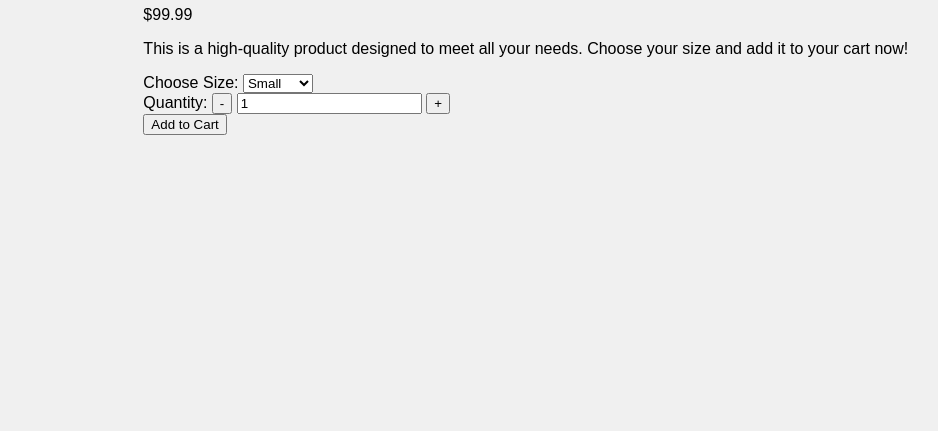
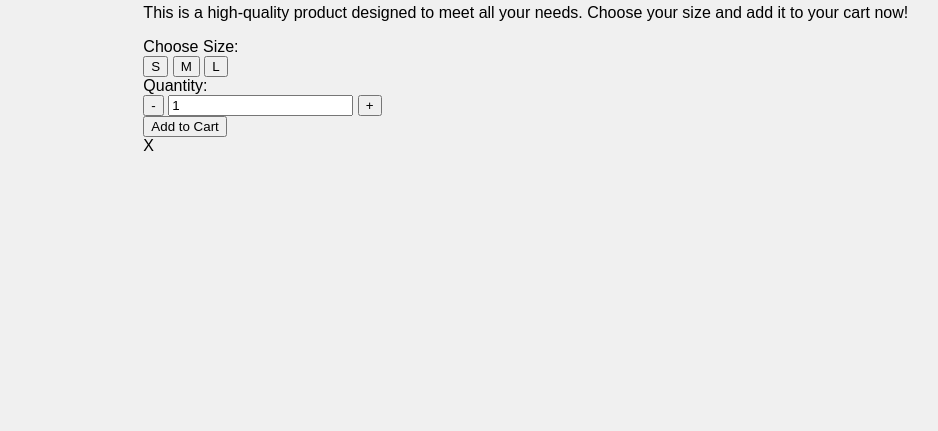
Before and after one commit to adwaithek/product-detail, a plain HTML site: page index.html in a window 1280 px wide. Shown: the part 369-800 px from the top of the page, without its empty margins (170-1108 px from the left). Drawn offline with Linux system fonts and the light colour scheme; no server answers.

Commit message:
Update index.html

```diff
--- a/index.html
+++ b/index.html
@@ -1,12 +1,14 @@
 <!DOCTYPE html>
 <html lang="en">
+
 <head>
   <link rel="stylesheet" href="./style.css">
   <meta charset="UTF-8">
   <meta name="viewport" content="width=device-width, initial-scale=1.0">
-  <title>Carousel with Product Info</title>
+  <title> product </title>
 
 </head>
+
 <body>
   <div class="main-container">
     <div class="product_main">
@@ -19,34 +21,44 @@
         <div id="thumbnails" class="thumbnails"></div>
       </div>
 
-    <!-- Product Info Section -->
+      <!-- Product Info   -->
       <div class="product-info">
-      <h1>Awesome Product</h1>
+        <h1>Sample Product</h1>
         <p class="price">$99.99</p>
         <p class="description">
           This is a high-quality product designed to meet all your needs. Choose your size and add it to your cart now!
         </p>
 
         <!-- Variant Selector -->
-      <label for="variant-selector">Choose Size:</label>
-      <select id="variant-selector">
-        <option value="Small">Small</option>
-        <option value="Medium">Medium</option>
-        <option value="Large">Large</option>
-      </select>
+        <div class="variant-selector">
+          <span>Choose Size:</span>
+          <div id="variant-options">
+            <button class="variant-option active" data-value="Small">S</button>
+            <button class="variant-option" data-value="Medium">M</button>
+            <button class="variant-option" data-value="Large">L</button>
+          </div>
+        </div>
 
         <!-- Quantity Selector -->
         <div class="quantity-container">
-        <label for="quantity-selector">Quantity:</label>
+          <label for="quantity-selector">Quantity:</label><br>
+          <div class="quantity-input-container">
             <button id="decrease-btn">-</button>
             <input type="number" id="quantity-selector" min="1" value="1">
             <button id="increase-btn">+</button>
+          </div>
         </div>
 
         <!-- Add to Cart Button -->
         <button id="add-to-cart-btn">Add to Cart</button>
 
-     <div id="confirmation-message" class="hidden"></div>
+        <!-- Modal -->
+<div id="modal" class="modal hidden">
+  <div class="modal-content">
+    <span id="close-modal" class="close">X</span>
+    <p id="modal-message"></p>
+  </div>
+</div>
 
 
       </div>
@@ -59,4 +71,5 @@
 
 
 </body>
+
 </html>
```
Lines whose indentation alone changed are shown as unchanged.
